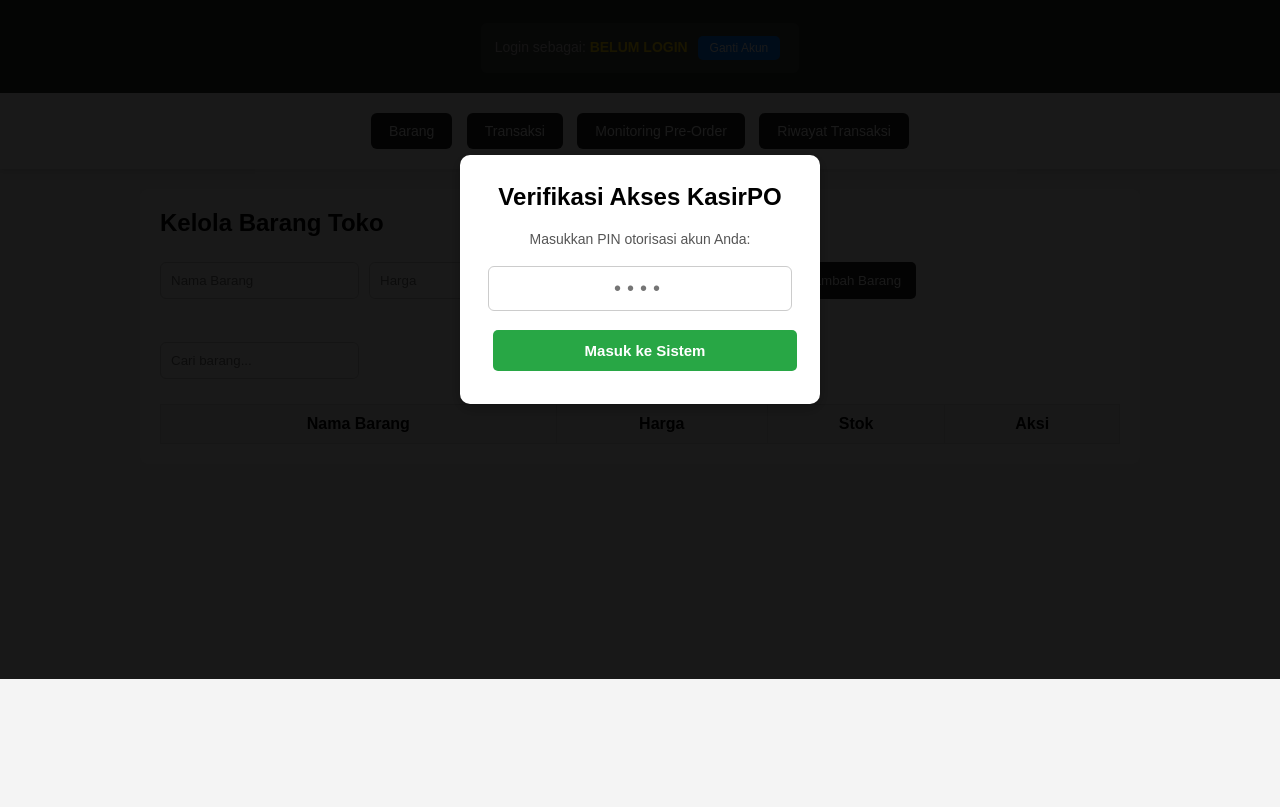
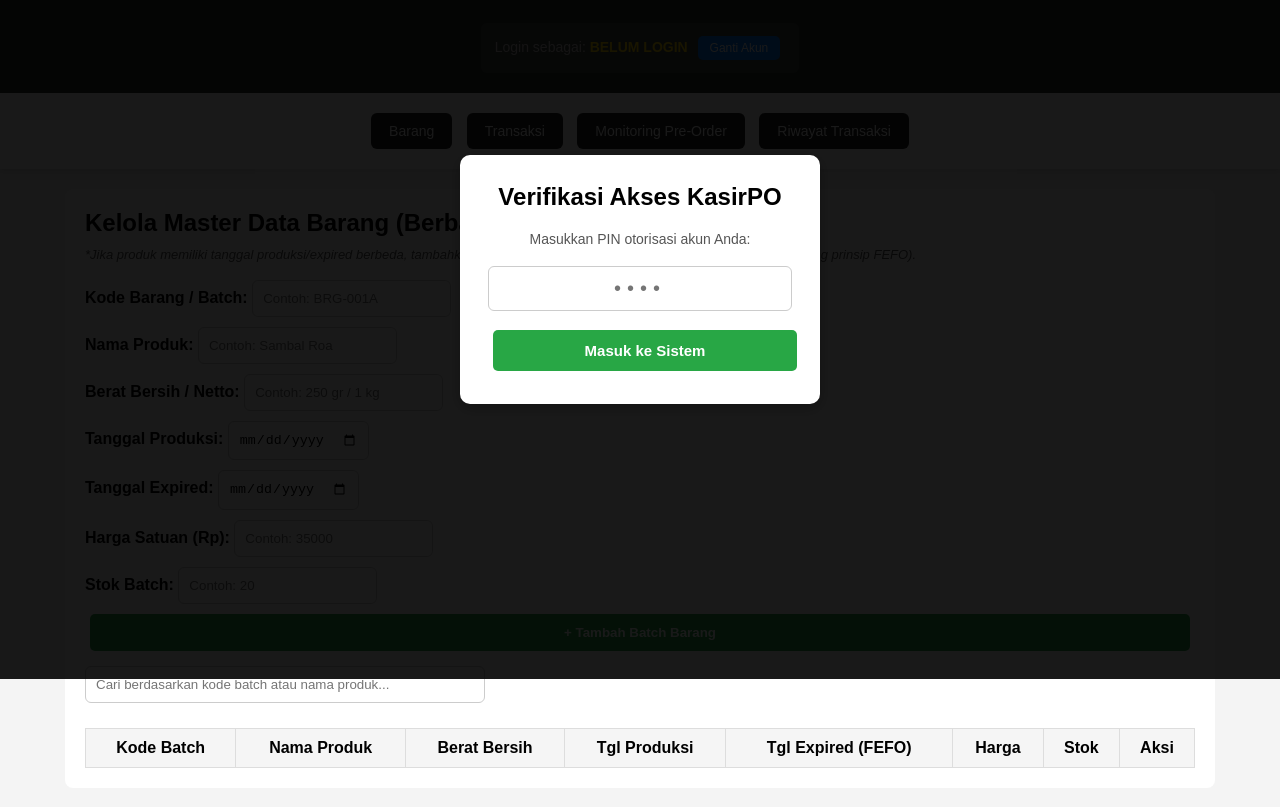
Before and after one commit to Fishikan99/KASIR-APPL, a plain HTML site: page index.html in a window 1280 px wide. Shown: the part 121-928 px from the top of the page. Before the commit the page ends 800 px from the top, so only its background shows below. Drawn offline with Linux system fonts and the light colour scheme; no server answers.

Commit message:
index.html

```diff
--- a/index.html
+++ b/index.html
@@ -43,21 +43,58 @@
     </nav>
 
     <main>
-        <!-- KELOLA BARANG -->
-        <section id="barang" class="page">
-            <h2>Kelola Barang Toko</h2>
-            <div class="form">
-                <input type="text" id="namaBarang" placeholder="Nama Barang">
-                <input type="number" id="hargaBarang" placeholder="Harga">
-                <input type="number" id="stokBarang" placeholder="Stok">
-                <button onclick="tambahBarang()">Tambah Barang</button>
+        <!-- KELOLA BARANG (BATCH INVENTORY) -->
+        <section id="barang" class="page" style="max-width: 1150px;">
+            <h2>Kelola Master Data Barang (Berbasis Batch)</h2>
+            <p style="font-size: 13px; color: #555; margin-top: -10px;">
+                <i>*Jika produk memiliki tanggal produksi/expired berbeda, tambahkan sebagai entri baru dengan Kode Batch berbeda (mendukung prinsip FEFO).</i>
+            </p>
+
+            <div class="form-grid">
+                <div>
+                    <label><b>Kode Barang / Batch:</b></label>
+                    <input type="text" id="kodeBarang" placeholder="Contoh: BRG-001A">
                 </div>
-            <br>
-            <input type="text" id="cariBarang" placeholder="Cari barang..." oninput="cariBarang()">
+                <div>
+                    <label><b>Nama Produk:</b></label>
+                    <input type="text" id="namaBarang" placeholder="Contoh: Sambal Roa">
+                </div>
+                <div>
+                    <label><b>Berat Bersih / Netto:</b></label>
+                    <input type="text" id="beratBarang" placeholder="Contoh: 250 gr / 1 kg">
+                </div>
+                <div>
+                    <label><b>Tanggal Produksi:</b></label>
+                    <input type="date" id="tglProduksi">
+                </div>
+                <div>
+                    <label><b>Tanggal Expired:</b></label>
+                    <input type="date" id="tglExpired">
+                </div>
+                <div>
+                    <label><b>Harga Satuan (Rp):</b></label>
+                    <input type="number" id="hargaBarang" placeholder="Contoh: 35000">
+                </div>
+                <div>
+                    <label><b>Stok Batch:</b></label>
+                    <input type="number" id="stokBarang" placeholder="Contoh: 20">
+                </div>
+                <div style="display: flex; align-items: flex-end;">
+                    <button onclick="tambahBarang()" style="width: 100%; background-color: #28a745; padding: 11px; font-weight: bold;">+ Tambah Batch Barang</button>
+                </div>
+            </div>
+
+            <input type="text" id="cariBarang" placeholder="Cari berdasarkan kode batch atau nama produk..." oninput="cariBarang()" style="width: 100%; max-width: 400px; margin-top: 10px;">
+
+            <div style="overflow-x: auto;">
                 <table>
                     <thead>
                         <tr>
-                        <th>Nama Barang</th>
+                            <th>Kode Batch</th>
+                            <th>Nama Produk</th>
+                            <th>Berat Bersih</th>
+                            <th>Tgl Produksi</th>
+                            <th>Tgl Expired (FEFO)</th>
                             <th>Harga</th>
                             <th>Stok</th>
                             <th>Aksi</th>
@@ -65,16 +102,17 @@
                     </thead>
                     <tbody id="tabelBarang"></tbody>
                 </table>
+            </div>
         </section>
 
         <!-- TRANSAKSI -->
         <section id="transaksi" class="page" style="display:none;">
             <h2>Transaksi Kasir</h2>
             <div class="form">
-                <select id="pilihBarang">
-                    <option value="">-- Pilih Barang --</option>
+                <select id="pilihBarang" style="flex: 1; min-width: 280px;">
+                    <option value="">-- Pilih Batch Barang (Urut Expired Terdekat) --</option>
                 </select>
-                <input type="number" id="jumlahBarang" value="1" min="1">
+                <input type="number" id="jumlahBarang" value="1" min="1" style="width: 100px;">
                 <button onclick="tambahKeranjang()">Tambah ke Keranjang</button>
             </div>
 
@@ -82,7 +120,7 @@
             <table>
                 <thead>
                     <tr>
-                        <th>Barang</th>
+                        <th>Kode & Produk</th>
                         <th>Jumlah</th>
                         <th>Subtotal</th>
                         <th>Aksi</th>
```
Lines whose indentation alone changed are shown as unchanged.
